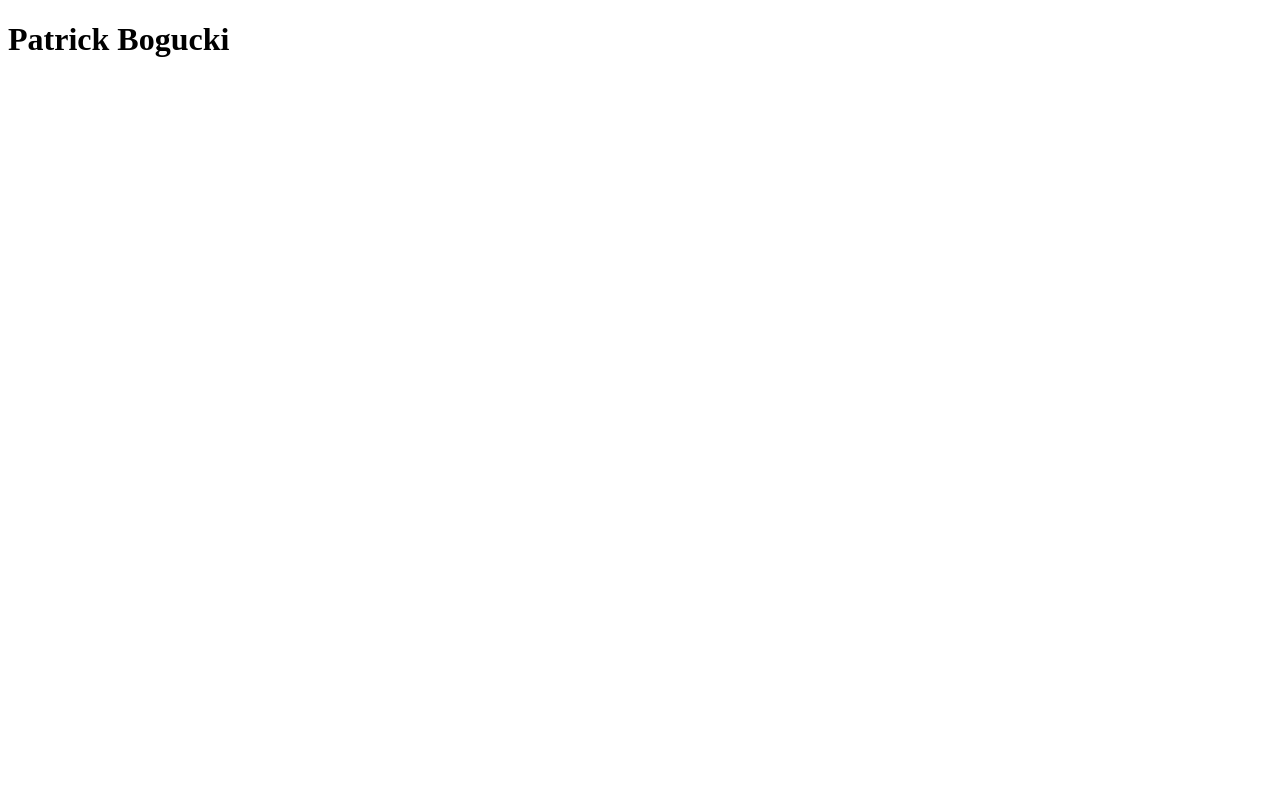
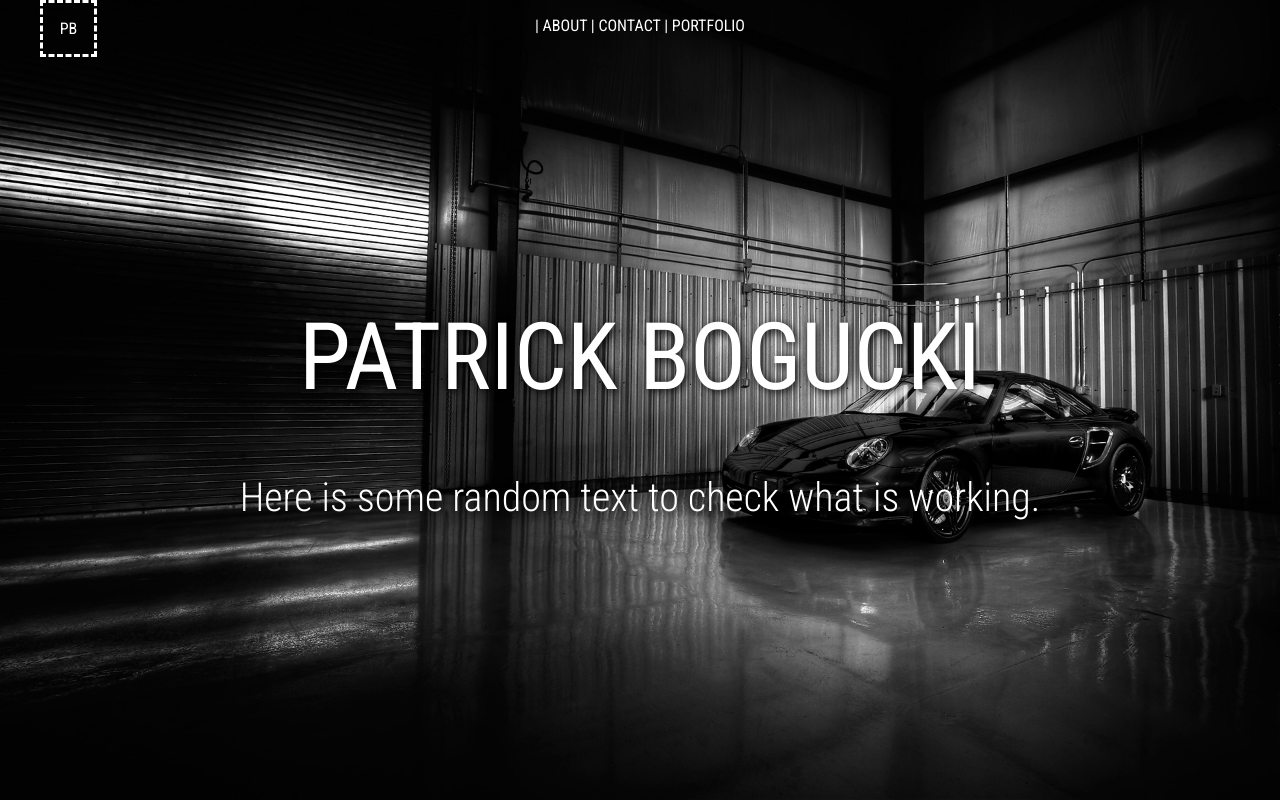
Before and after one commit to patrickbogucki/PortfolioProject, a website: page html/index.html in a window 1280 px wide. Shown: the top 800 px of the page. Drawn offline with Linux system fonts and the light colour scheme.

Commit message:
Added a stylesheet and some possible background images.

```diff
--- /dev/null
+++ b/css/style1.css
@@ -0,0 +1,100 @@
+body {
+	margin: 0;
+	font-family: 'Roboto Condensed', sans-serif;
+}
+
+.container {
+
+}
+
+/*.p {
+	position: absolute;
+	top: 0px;
+	width: 100%;
+	margin-left: auto;
+	margin-right: auto;
+	text-align: center;
+}*/
+
+.nav-container {
+
+	width: 100%;
+}
+
+.logo {
+	position: absolute;
+	top: 0px;
+	color: #ffffff;
+	width: 51px;
+	height: auto;
+	left: 40px;
+	border: dashed;
+	text-align: center;
+}
+
+.logo:hover {
+	border-color: #808080;
+}
+
+.nav {
+	position: absolute;
+	width: 100%;
+	top: 0px;
+	margin-left: auto;
+	margin-right: auto;
+	text-align: center;
+}
+/*
+.nav-list {
+	list-style-type: none;
+	padding: 0px;
+}*/
+
+a {
+
+}
+
+a:link,
+a:visited {
+	color: #ffffff;
+	text-decoration: none;
+}
+
+a:hover {
+	color: #808080;
+}
+
+.cover-page {
+	background-image: url('../images/car2.jpg');
+	background-size: cover;
+	background-position: center;
+
+
+	height: 100vh;
+	margin-bottom: 50px;
+	display: flex;
+
+	flex-direction: column;
+	justify-content: center;
+	align-items: center;
+}
+
+.cover-text {
+	text-align: center;
+	font-weight: 300;
+	font-size: 30pt;
+	color: #ffffff;
+	text-shadow: 2px 2px 10px #000000;
+}
+
+.long-text {
+	width: 800px;
+	margin-left: auto;
+	margin-right: auto;
+}
+
+h1 {
+	font-weight: 400;
+	font-size: 70pt;
+	text-shadow: 2px 2px 10px #000000;
+}
--- a/html/index.html
+++ b/html/index.html
@@ -2,9 +2,47 @@
 <html lang="en">
 <head>
 	<meta charset="UTF-8">
-	<title>Document</title>
+	<title>Patrick</title>
+	<link href='http://fonts.googleapis.com/css?family=Roboto+Condensed:400,300' rel='stylesheet' type='text/css'>
+	<link rel="stylesheet" href="../css/style1.css">
 </head>
 <body>
-	<h1>Patrick Bogucki</h1>
+<div class="nav-container">
+	<div class="logo">
+		<p>PB</p>
+	</div>
+	<div class="nav">
+
+					<p>
+						<a href="#">|  ABOUT</a>
+						<a href="#">|  CONTACT</a>
+						<a href="#">|  PORTFOLIO</a>
+					</p>
+
+				</div>
+</div>
+	<div class="cover-page">
+
+		<div class="container cover-text">
+
+			<h1>PATRICK BOGUCKI</h1>
+			<p>Here is some random text to check what is working.</p>
+		</div>
+	</div>
+	<div class="container">
+
+		<div class="long-text">
+			<p>Lorem ipsum dolor sit amet, consectetur adipiscing elit. Quisque accumsan tempus tincidunt. Donec vel ipsum porttitor, dictum ipsum accumsan, hendrerit libero. Vivamus volutpat quam varius libero vehicula varius. Aenean commodo lacinia diam ac egestas. Ut sagittis molestie sem non efficitur. Vivamus ut orci gravida, ultrices magna a, aliquam nulla. Vestibulum ante ipsum primis in faucibus orci luctus et ultrices posuere cubilia Curae; Mauris at pulvinar sapien. Morbi erat mi, mattis id mi ut, lacinia scelerisque urna. Quisque vestibulum egestas orci in bibendum. Aliquam venenatis bibendum ullamcorper. Integer non tortor consectetur, tempor urna ac, porta metus. Maecenas a mi dignissim orci molestie consequat. Aliquam a dapibus ante. Donec quis tempus odio.</p>
+
+			<p>Phasellus auctor lectus lorem, porta hendrerit urna finibus nec. Nulla facilisi. Praesent bibendum quis sapien accumsan pulvinar. Vivamus ornare venenatis tempus. Nulla facilisi. Donec consequat, metus nec commodo volutpat, enim odio porttitor enim, at commodo felis arcu vel purus. Aliquam consectetur dictum tellus eget interdum. Donec volutpat, enim tristique posuere fermentum, quam lorem pellentesque libero, in vehicula diam magna at ante. In fringilla consectetur eros, eu bibendum erat hendrerit id. Mauris ut ipsum nec nisl porta egestas. Maecenas nisl sapien, efficitur sit amet nulla ut, porta mattis mauris.</p>
+
+			<p>Aenean vitae congue lorem. Aliquam ut auctor nulla, sit amet iaculis urna. Maecenas varius massa eu quam pulvinar, non volutpat ipsum auctor. Vivamus faucibus dapibus enim a imperdiet. Aliquam id tortor felis. Aenean a augue mi. Cras venenatis at dui vel gravida. Quisque lobortis interdum volutpat. Aliquam non orci pulvinar, vestibulum magna aliquam, elementum lacus. Nam laoreet risus non massa dictum laoreet. Duis nec feugiat sapien, sed fermentum risus. Nam non mi ut nunc elementum vestibulum a quis ante.</p>
+
+			<p>Integer aliquet tempus enim et ultricies. Ut eu odio orci. Quisque eget est eu diam maximus mattis a sit amet nisl. Integer egestas risus eget nibh aliquet, vel congue ex luctus. Nulla condimentum, leo id porta volutpat, odio arcu ultrices erat, ut placerat neque urna condimentum ligula. Curabitur dapibus tincidunt leo vitae varius. Vivamus est neque, tincidunt vel egestas eget, venenatis ac odio. Cras rhoncus orci est, eget sollicitudin lorem pretium in. Maecenas semper scelerisque augue, sit amet scelerisque quam hendrerit non. Maecenas scelerisque tortor purus, id commodo ligula luctus ac. Vestibulum ante ipsum primis in faucibus orci luctus et ultrices posuere cubilia Curae;</p>
+
+			<p>Integer sem nisi, consectetur venenatis gravida vel, cursus in mauris. Proin eget nulla vitae eros commodo bibendum ac vitae magna. Nulla dapibus, sem a mattis ullamcorper, orci risus malesuada tellus, at tristique elit justo et sem. Phasellus tempor ante ut volutpat ultricies. Sed maximus nibh sit amet sollicitudin consequat. Praesent tincidunt, massa non aliquet convallis, velit ante semper velit, ac dictum ex odio quis nibh. Cras sed finibus mauris, non luctus mi. Etiam dignissim ligula ac mauris imperdiet, ut commodo lectus scelerisque. Aenean ultricies elit in feugiat sodales. Curabitur sodales auctor mi, vitae pharetra tortor auctor sit amet.</p>
+		</div>
+
+	</div>
 </body>
 </html>
```
Also changed, not shown: images/car.jpg (added), images/car2.jpg (added), images/car4.jpg (added), 1 other file.
